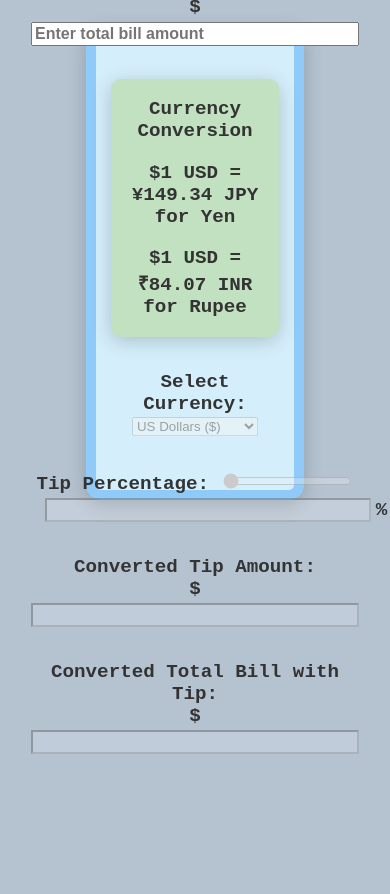
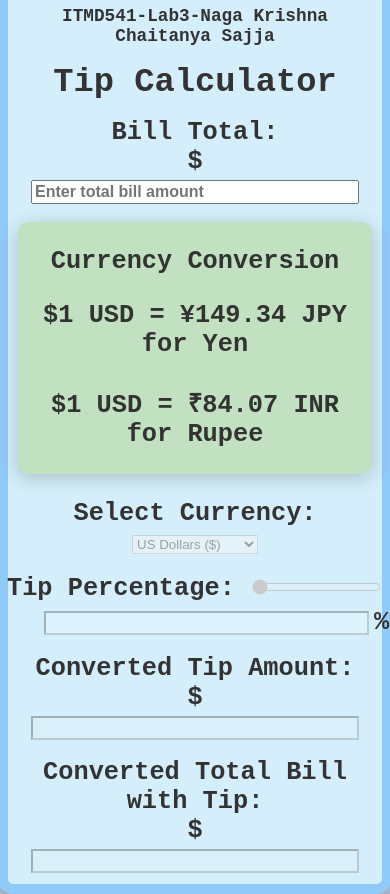
Before and after one commit to nkchai/nkchai.github.io, a plain HTML site: page Lab3/index.html in a window 390 px wide. Before the commit the page ends 844 px from the top, so only its background shows below. Drawn offline with Linux system fonts and the light colour scheme.

Commit message:
updated responsive design

```diff
--- a/Lab3/style.css
+++ b/Lab3/style.css
@@ -80,15 +80,23 @@ input[type="range"] {
 
 @media (max-width: 600px) {
     .form-class {
-        width: 20vh;
-        height: 50vh;
-        padding: 15px;
-        gap: 4vh;
-        font-size: larger;
+        width: 100%;
+        padding: 10px;
+        font-size: 3vh;
+    }
+    h1{
+        font-size: 4vh;
+    }
+    body {
+        padding: 10px;
     }
 
-    body {
-        height: auto;
-        padding: 20px;
+    .currency-para {
+        margin-bottom: 1vh;
+    }
+
+    .error-message {
+        font-size: 3vh;
+        margin-top: 1vh;
     }
 }
```
